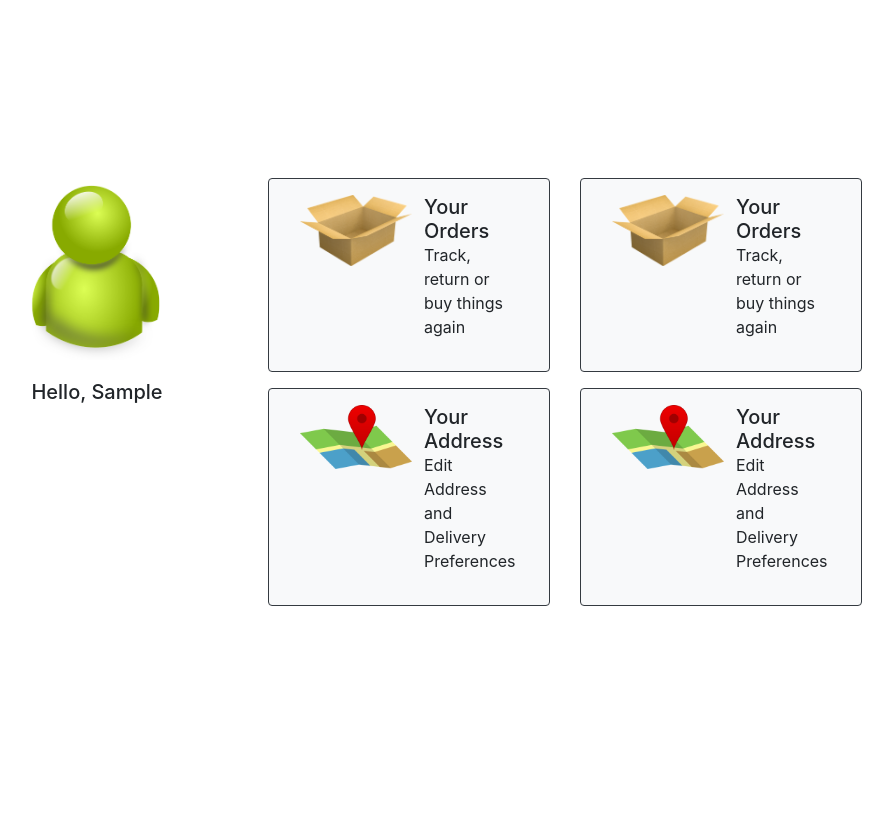
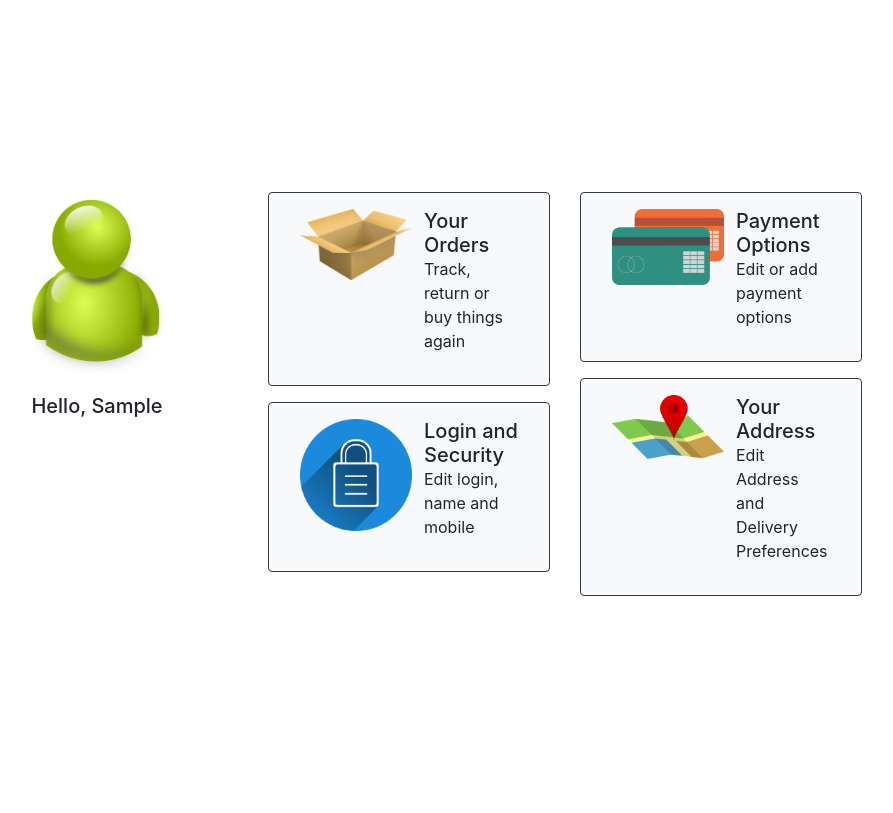
Before and after one commit to lesreddy/ecommerce-goodbean, a Django app: page /accounts/profile/ in a window 1280 px wide. Shown: the part 56-869 px from the top of the page, without its empty margins (75-968 px from the left). Run offline with Django 3.2, Linux system fonts and the light colour scheme; the visitor is signed in with stand-in values (Sample User, id 1); data comes from the database, SQL or seed files in the repository; some libraries are stand-ins or nearby versions.

Commit message:
added new images to profile page

```diff
--- a/accounts/templates/profile.html
+++ b/accounts/templates/profile.html
@@ -32,14 +32,14 @@
 			</div>
 			<div class="row offset-3 d-flex bg-light p-3 rounded border border-dark mb-3">
 				<div class="col-6 text-center">
-					<img class="rounded" src="/static/{{ 'img/droppin.png' }}" alt="order-image" style="width: 7rem;">
+					<img class="rounded" src="/static/{{ 'img/lock.png' }}" alt="order-image" style="width: 7rem;">
 				</div>
 				<div class="col-6">
 					<div class="row">
-					    <h5 class="mb-0">Your Address</h5>
+					    <h5 class="mb-0">Login and Security</h5>
 					</div>
 					<div class="row">
-						<p>Edit Address and Delivery Preferences</p>
+						<p>Edit login, name and mobile</p>
 					</div>
 				</div>
 			</div>
@@ -47,14 +47,14 @@
 		<div class="col-lg-3 mb-2">
             <div class="row d-flex bg-light p-3 rounded border border-dark mb-3">
 				<div class="col-6 text-center">
-					<img class="avatar rounded" src="/static/{{ 'img/openbox.png' }}" alt="order-image" style="width: 7rem;">
+					<img class="avatar rounded" src="/static/{{ 'img/cardpayment.png' }}" alt="order-image" style="width: 7rem;">
 				</div>
 				<div class="col-6">
 					<div class="row">
-					    <h5 class="mb-0">Your Orders</h5>
+					    <h5 class="mb-0">Payment Options</h5>
 					</div>
 					<div class="row">
-						<p>Track, return or buy things again</p>
+						<p>Edit or add payment options</p>
 					</div>
 				</div>
 			</div>
--- a/static/css/styles.css
+++ b/static/css/styles.css
@@ -60,8 +60,8 @@
     background-size: contain;
     background-position: center center;
     background-repeat: no-repeat;
-    width: 175px;
-    height: 175px;
+    width: 18rem;
+    height: 18rem;
     margin: 0 auto;
 }
 
```
Also changed, not shown: static/img/cardpayment.png (added), static/img/lock.png (added), static/img/package.png (added), static/img/paymentlock.png (added).
